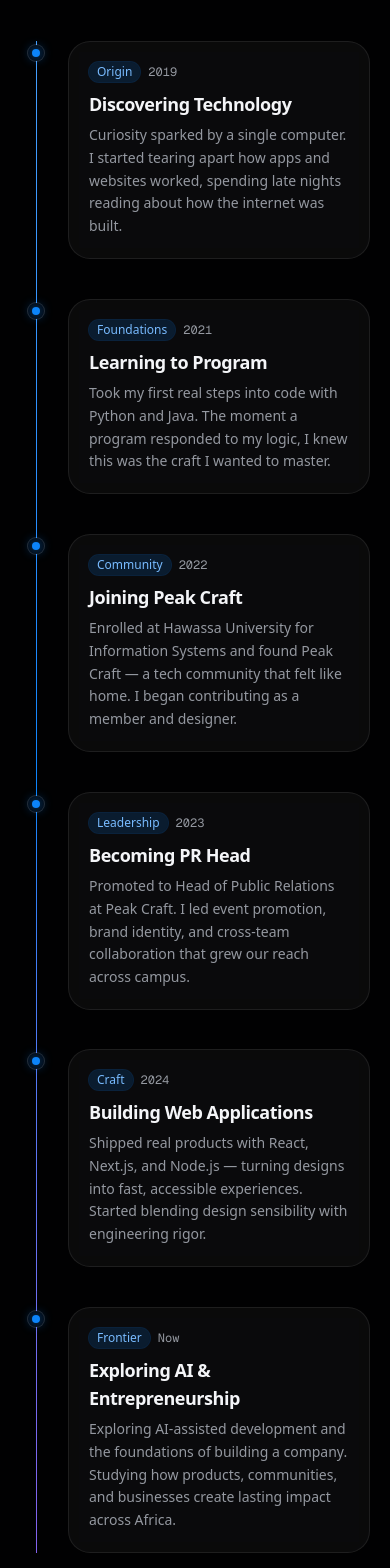
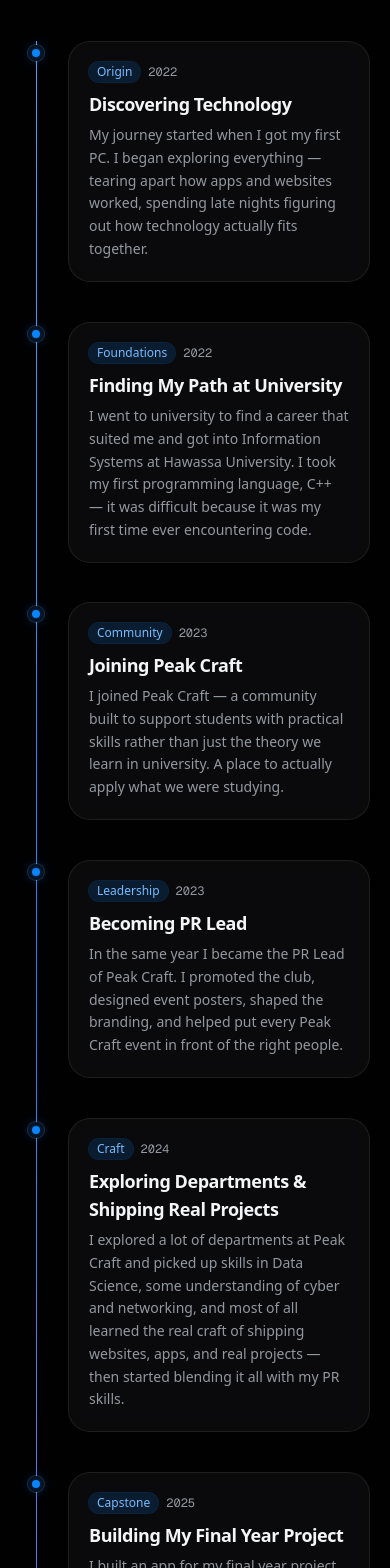
Before and after one commit to JBRIL43/j-portfolio, a Next.js app: page / in a window 390 px wide. Shown: the part 1380-2948 px from the top of the page. Built offline with nearby package versions, Linux system fonts and the light colour scheme.

Commit message:
cb8ec500-8043-4ccf-b397-02a7062e87be

```diff
--- a/src/components/portfolio/journey.tsx
+++ b/src/components/portfolio/journey.tsx
@@ -6,6 +6,8 @@ import { journey } from "@/lib/portfolio-data";
 import { SectionHeading } from "./section-heading";
 import { Reveal } from "./reveal";
 import { TiltCard } from "./tilt";
+import { SmartImage } from "./smart-image";
+import { cn } from "@/lib/utils";
 
 export function Journey() {
   const ref = useRef<HTMLDivElement>(null);
@@ -26,7 +28,7 @@ export function Journey() {
               <span className="text-gradient-blue">builder</span>
             </>
           }
-          description="Every milestone added a new lens — curiosity, craft, leadership, and vision. This is the story so far."
+          description="From a first PC to a BSc in Information Systems — curiosity, craft, leadership, and graduation. This is the real story so far."
         />
 
         <div ref={ref} className="relative mt-16 sm:mt-20">
@@ -80,6 +82,21 @@ export function Journey() {
                         <p className="relative mt-1.5 text-sm leading-relaxed text-muted-foreground">
                           {step.description}
                         </p>
+                        {step.image && (
+                          <div
+                            className={cn(
+                              "relative mt-4 overflow-hidden rounded-xl ring-1 ring-white/10",
+                              left && "sm:[&>div]:ml-auto"
+                            )}
+                          >
+                            <div className="aspect-[16/9] w-full max-w-xs">
+                              <SmartImage
+                                src={step.image}
+                                alt={step.title}
+                              />
+                            </div>
+                          </div>
+                        )}
                       </TiltCard>
                     </Reveal>
                   </div>
--- a/src/lib/portfolio-data.ts
+++ b/src/lib/portfolio-data.ts
@@ -43,50 +43,59 @@ export type JourneyStep = {
   title: string;
   description: string;
   tag: string;
+  /** Optional supporting photo for the milestone. */
+  image?: string;
 };
 
 export const journey: JourneyStep[] = [
   {
-    year: "2019",
+    year: "2022",
     title: "Discovering Technology",
     description:
-      "Curiosity sparked by a single computer. I started tearing apart how apps and websites worked, spending late nights reading about how the internet was built.",
+      "My journey started when I got my first PC. I began exploring everything — tearing apart how apps and websites worked, spending late nights figuring out how technology actually fits together.",
     tag: "Origin",
   },
   {
-    year: "2021",
-    title: "Learning to Program",
+    year: "2022",
+    title: "Finding My Path at University",
     description:
-      "Took my first real steps into code with Python and Java. The moment a program responded to my logic, I knew this was the craft I wanted to master.",
+      "I went to university to find a career that suited me and got into Information Systems at Hawassa University. I took my first programming language, C++ — it was difficult because it was my first time ever encountering code.",
     tag: "Foundations",
   },
   {
-    year: "2022",
+    year: "2023",
     title: "Joining Peak Craft",
     description:
-      "Enrolled at Hawassa University for Information Systems and found Peak Craft — a tech community that felt like home. I began contributing as a member and designer.",
+      "I joined Peak Craft — a community built to support students with practical skills rather than just the theory we learn in university. A place to actually apply what we were studying.",
     tag: "Community",
   },
   {
     year: "2023",
-    title: "Becoming PR Head",
+    title: "Becoming PR Lead",
     description:
-      "Promoted to Head of Public Relations at Peak Craft. I led event promotion, brand identity, and cross-team collaboration that grew our reach across campus.",
+      "In the same year I became the PR Lead of Peak Craft. I promoted the club, designed event posters, shaped the branding, and helped put every Peak Craft event in front of the right people.",
     tag: "Leadership",
   },
   {
     year: "2024",
-    title: "Building Web Applications",
+    title: "Exploring Departments & Shipping Real Projects",
     description:
-      "Shipped real products with React, Next.js, and Node.js — turning designs into fast, accessible experiences. Started blending design sensibility with engineering rigor.",
+      "I explored a lot of departments at Peak Craft and picked up skills in Data Science, some understanding of cyber and networking, and most of all learned the real craft of shipping websites, apps, and real projects — then started blending it all with my PR skills.",
     tag: "Craft",
   },
   {
-    year: "Now",
-    title: "Exploring AI & Entrepreneurship",
+    year: "2025",
+    title: "Building My Final Year Project",
     description:
-      "Exploring AI-assisted development and the foundations of building a company. Studying how products, communities, and businesses create lasting impact across Africa.",
-    tag: "Frontier",
+      "I built an app for my final year project for graduation — putting everything I'd learned about shipping real products into one capstone that proved the craft had stuck.",
+    tag: "Capstone",
+  },
+  {
+    year: "2026",
+    title: "Graduated — BSc, Information Systems",
+    description:
+      "On June 27, 2026 I graduated with a BSc degree in Information Systems from Hawassa University. Now I'm exploring the world of technology even more — finding work that feeds both my curiosity and my stomach.",
+    tag: "Graduation",
   },
 ];
 
```
Also changed, not shown: 1 other file (tests, documents, lock files or other folders).
